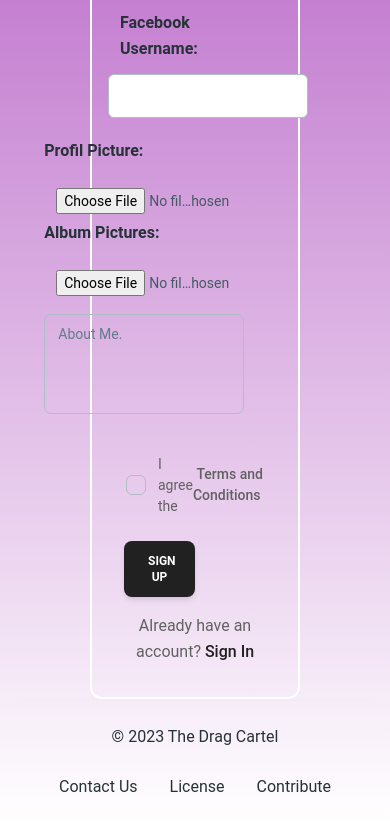
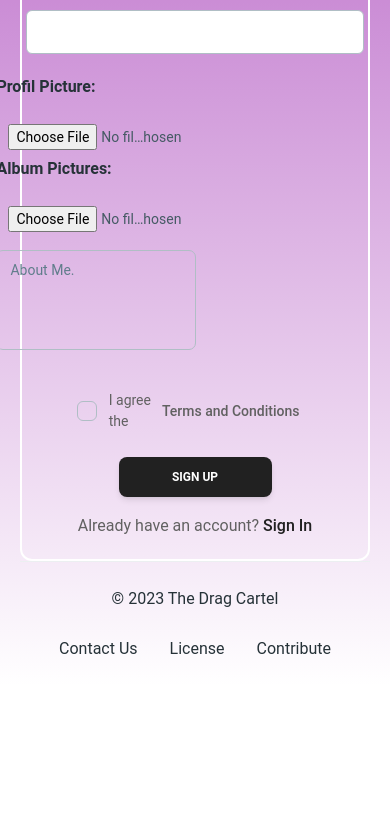
Before and after one commit to Leschismoreptyltd/TDC, a React (Vite) app: page /join in a window 390 px wide. Shown: the part 1129-1953 px from the top of the page. After the commit the page ends 1815 px from the top, so only its background shows below. Built offline with nearby package versions, Linux system fonts and the light colour scheme; a web font is replaced by a local one.

Commit message:
Fixing responsive issues on join tdc page

```diff
--- a/src/components/cards/CustomForm.jsx
+++ b/src/components/cards/CustomForm.jsx
@@ -13,7 +13,7 @@ const CustomForm = (props) => {
 return(
     <>
     {/*Form container div */}
-    <div className="w-3/5 p-10  border-white border-2 p-4 rounded-xl">
+    <div className="w-3/5 p-1 border-white border-2 rounded-xl mobile:w-full">
 
       <Card color="transparent" shadow={false}>
         <HomePageHeading heading ={title} size={3}/>
@@ -102,18 +102,18 @@ return(
 
 
         </div>
-        <div className="w-1/2 p-4 flex flex-col justify-items-center mobile:w-full">
+        <div className="w-1/2 p-4 flex flex-col justify-items-center mobile:w-full mobile:block">
           <Checkbox
             label={
               <Typography
                 variant="small"
                 color="gray"
-                className="flex items-center font-normal"
+                className="flex items-center font-normal mobile:w-full"
               >
                 I agree the
                 <a
                   href="#"
-                  className="font-medium transition-colors hover:text-gray-900"
+                  className="font-medium transition-colors hover:text-gray-900 mobile:w-full"
                 >
                   &nbsp;Terms and Conditions
                 </a>
```
